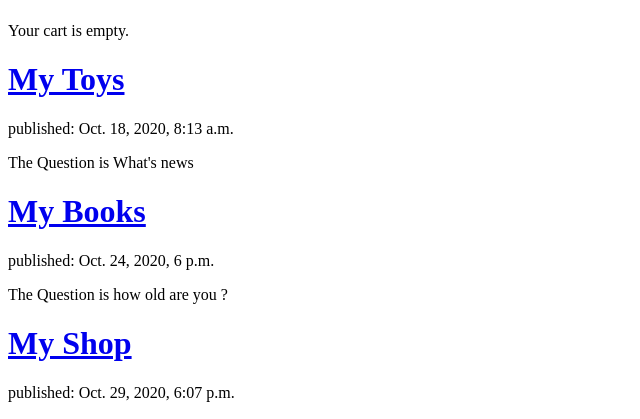
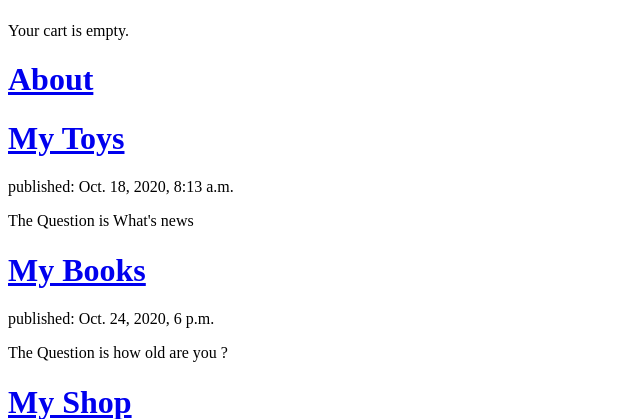
Before and after one commit to Vagif-sys/rango, a Django app: page / in a window 1280 px wide. Shown: the part 58-477 px from the top of the page, without its empty margins (0-640 px from the left). Run offline with Django 3.2, Linux system fonts and the light colour scheme; data comes from the database, SQL or seed files in the repository.

Commit message:
changed all templates

```diff
--- a/rango_project/rango/templates/rango/about.html
+++ b/rango_project/rango/templates/rango/about.html
@@ -2,6 +2,8 @@
 
 {% block content %}
 
-   <h1>The Question  is About</h1>
+   <h1>This is an information about our site </h1>
+   <h2>{{post.title}}</h2>
+   <p>published: {{post.pub_date}}</p>
 
 {% endblock %}
--- a/rango_project/rango/templates/rango/home.html
+++ b/rango_project/rango/templates/rango/home.html
@@ -1,10 +1,11 @@
 {% extends 'base.html' %}
 
 {% block content %}
+   <h1><a href="{% url 'about'  %}">About</a></h1>
     {%for post in posts %}
         <div class = "post">
             <div class = "date">
-              <h1><a href="{% url 'about' post.title  %}">{{post.title}}</a></h1>
+              <h1><a href="{% url 'about'  %}">{{post.title}}</a></h1>
               <p>published: {{post.pub_date}}</p>
             </div>
             <p>The Question  is {{post.question_text}}</p>
--- a/rango_project/rango/urls.py
+++ b/rango_project/rango/urls.py
@@ -5,7 +5,7 @@ from.import views
 urlpatterns =[
 
     path('', views.home,name ='home'),
-    path('about/<str:title>/',views.about, name="about"),
+    path('about/',views.about, name="about"),
     path('Log/',  views.Log, name="Log"),
 
 
--- a/rango_project/rango/views.py
+++ b/rango_project/rango/views.py
@@ -7,9 +7,8 @@ def home(request):
     posts = Question.objects.filter(pub_date__lte=timezone.now()).order_by('pub_date')
     return render(request, "rango/home.html",{'posts':posts})
 
-def about(request,title):
-
-    return render(request,'rango/about.html',{'title': title})
+def about(request):
+    return render(request,'rango/about.html')
 
 def Log(request):
     form = QuestForm()
```
